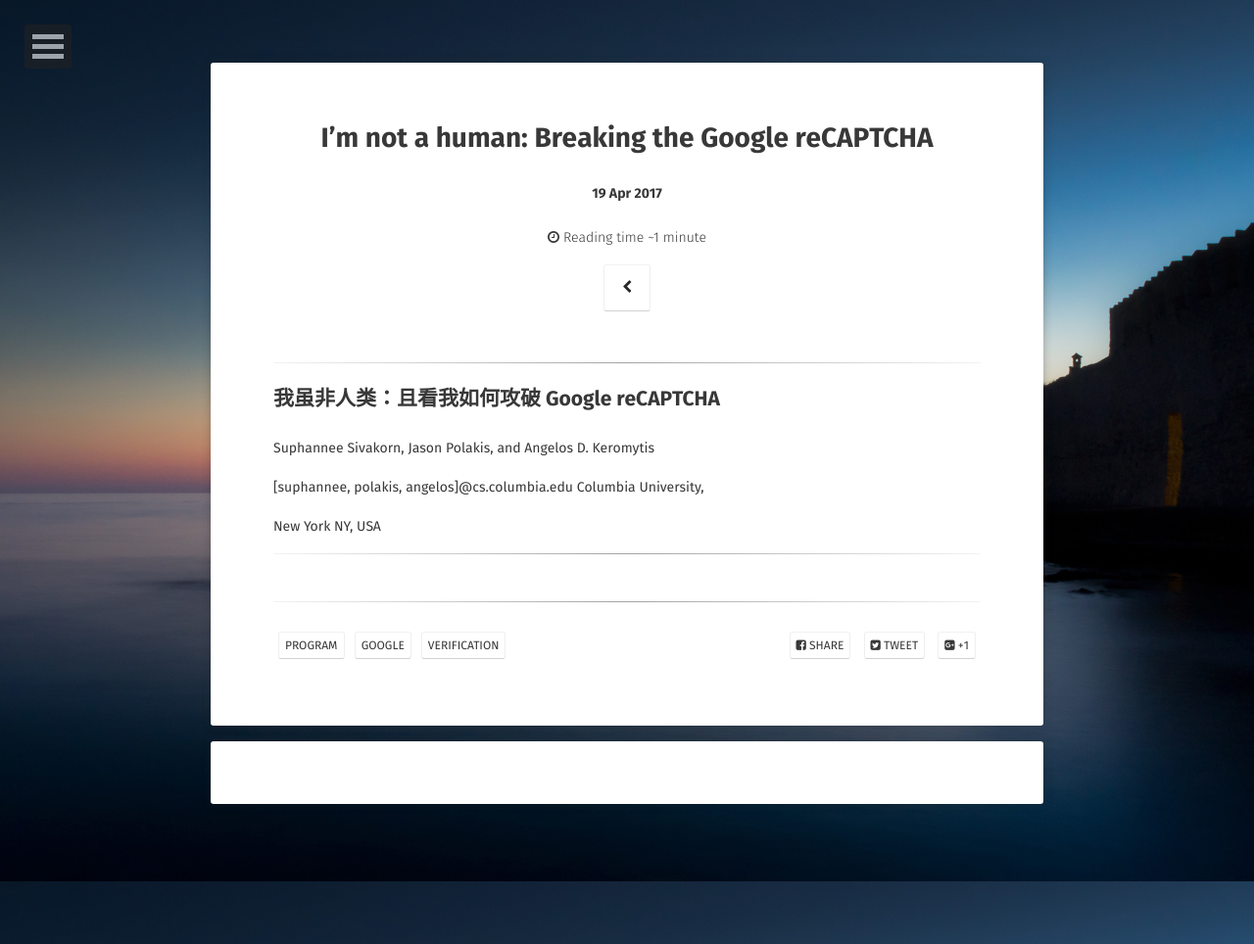
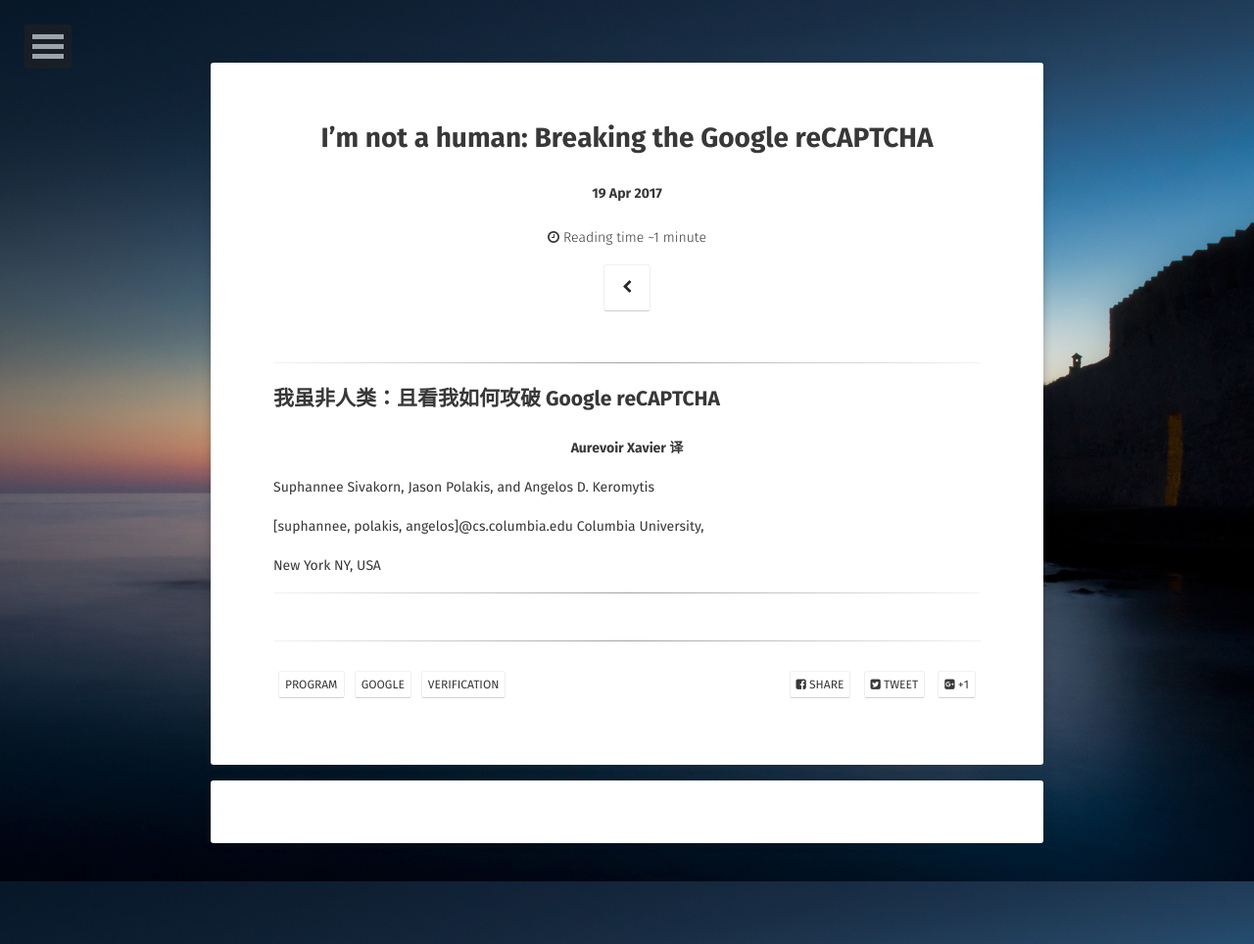
Before and after one commit to AurevoirXavier/deprecated-AurevoirXavier.github.io, a Jekyll site: the page built from _posts/2017-4-19-reCAPTCHA.md, in a window 1280 px wide. Shown: the whole page at 98% size. Built offline with Jekyll 4.4.1, drawn with Linux system fonts in a browser that asks for light colours; some web fonts are replaced; comment, search, counter and statistics services are not loaded.

Commit message:
13:18/04/20/2017

```diff
--- a/_posts/2017-4-19-reCAPTCHA.md
+++ b/_posts/2017-4-19-reCAPTCHA.md
@@ -10,6 +10,9 @@
 ---
 
 <h2 style="align=center">我虽非人类：且看我如何攻破 Google reCAPTCHA</h2>
+
+<center><strong>Aurevoir Xavier 译</strong></center>
+
 Suphannee Sivakorn, Jason Polakis, and Angelos D. Keromytis
 
 [suphannee, polakis, angelos]@cs.columbia.edu Columbia University,
```
